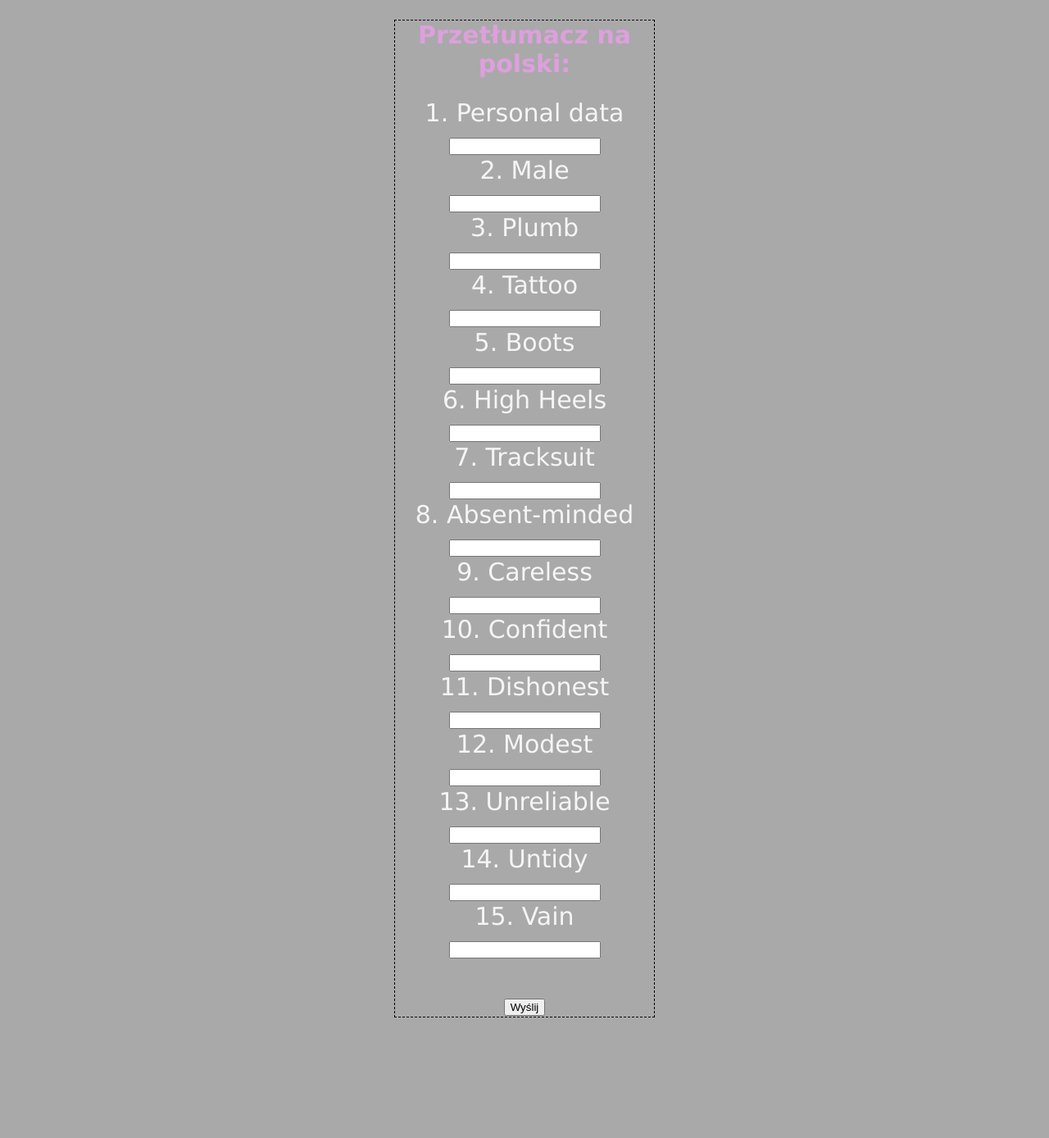
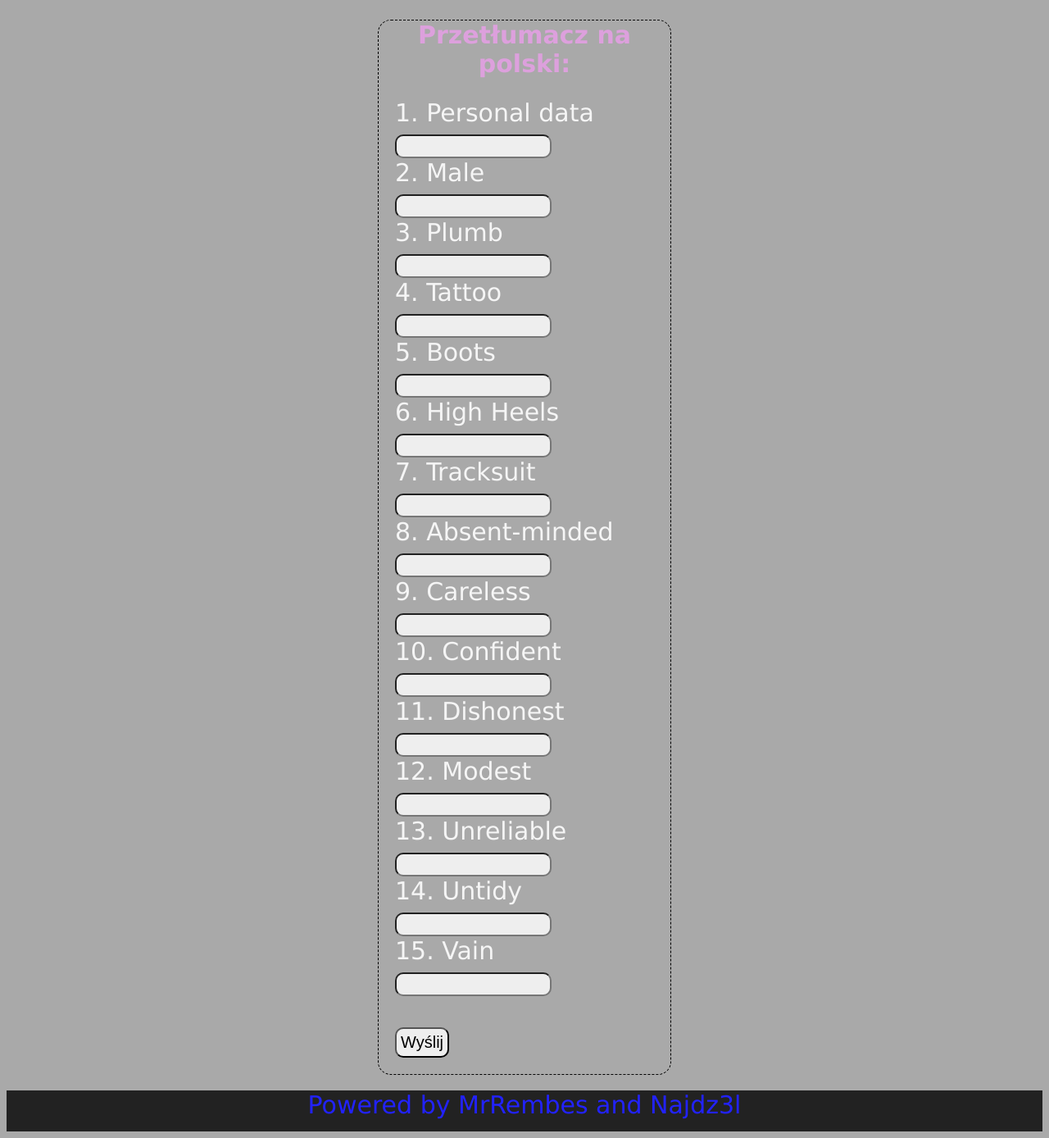
Before and after one commit to MrRembes/EnglishQuiz, a PHP site: page / in a window 1280 px wide. Shown: the whole page at 82% size. Before the commit the page ends 1241 px from the top, so only its background shows below. Run offline with PHP 8.4, Linux system fonts and the light colour scheme; data comes from the database, SQL or seed files in the repository.

Commit message:
Zmiana css w jeden plik, dodanie stopki, zaokrągone inputy

```diff
--- a/index.css
+++ /dev/null
@@ -1,23 +0,0 @@
-body {
-    background-color:darkgray;
-    text-align:center;
-    font-size: 30px;
-    font-family: Verdana;
-    color: lightgreen;
-}
-
-h2 {
-    color: plum;
-    text-align:center;
-    font-family: Verdana;;
-    font-size: 30px;
-}
-div {
-    margin-top: 0%;
-    text-align:center;
-    font-family: Verdana;
-    width: 25%;
-    background-color:darkgray;
-    outline: dashed 1px black;
-    color: whitesmoke;
-  }
--- a/index.php
+++ b/index.php
@@ -8,9 +8,14 @@
     <meta name="keywords" content="slowa klucz" />
     <meta http-equiv="X-YA-Compatible" content="IE=edge,chrome=1" />
 
-    <link rel="stylesheet" href="index.css"> <!-- CSS -->
+    <link rel="stylesheet" href="style.css"> <!-- CSS -->
 
 </head>
+
+<nav>
+
+
+<nav>
 
 <body>
 
@@ -107,6 +112,11 @@
 
 // Code by Najdz3l & MrRembes \\
     ?>
+
+<footer>
+    <a> Powered by MrRembes and Najdz3l </a>
+</footer>
+
 </body>
 
 </html>
--- /dev/null
+++ b/style.css
@@ -0,0 +1,56 @@
+body {
+    background-color:darkgray;
+    text-align:center;
+    font-size: 30px;
+    font-family: Verdana;
+    color: lightgreen;
+}
+
+h2 {
+    color: plum;
+    text-align:center;
+    font-family: Verdana;;
+    font-size: 30px;
+}
+
+div {
+    margin-top: 0%;
+    text-align:left;
+    font-family: Verdana;
+    width: 25%;
+    background-color:darkgray;
+    outline: dashed 1px black;
+    color: whitesmoke;
+    padding: 20px;
+    padding-top: 0px;
+    border-radius: 15px;
+  }
+
+  input{
+    padding: 5px;
+    background-color: #eee;
+    border-radius: 10px;
+  }
+
+  input [type=text]{
+    width: 150px;
+  }
+
+  input[type = 'submit']{
+    text-align: center;
+    font-size: 20px;
+  }
+
+nav {
+    text-align: left;
+}
+
+footer {
+    height: 50px;
+    width: 100%;
+    background-color: #222;
+    color: #22F;
+    text-align: center;
+    margin-top: 20px;
+    margin-bottom: 0px;
+}
--- a/wyniki.php
+++ b/wyniki.php
@@ -7,11 +7,13 @@
     <meta name="keywords" content="slowa klucz" />
     <meta http-equiv="X-YA-Compatible" content="IE=edge,chrome=1" />
 
-    <link rel="stylesheet" href="wyniki.css">
+    <link rel="stylesheet" href="style.css">
 </head>
 
 <body>
 
+
+ <h1> Oto twoje wyniki </h1>
     <?php
 
     session_start();
```
Also changed, not shown: wyniki.css (deleted, +0 -7 lines).
